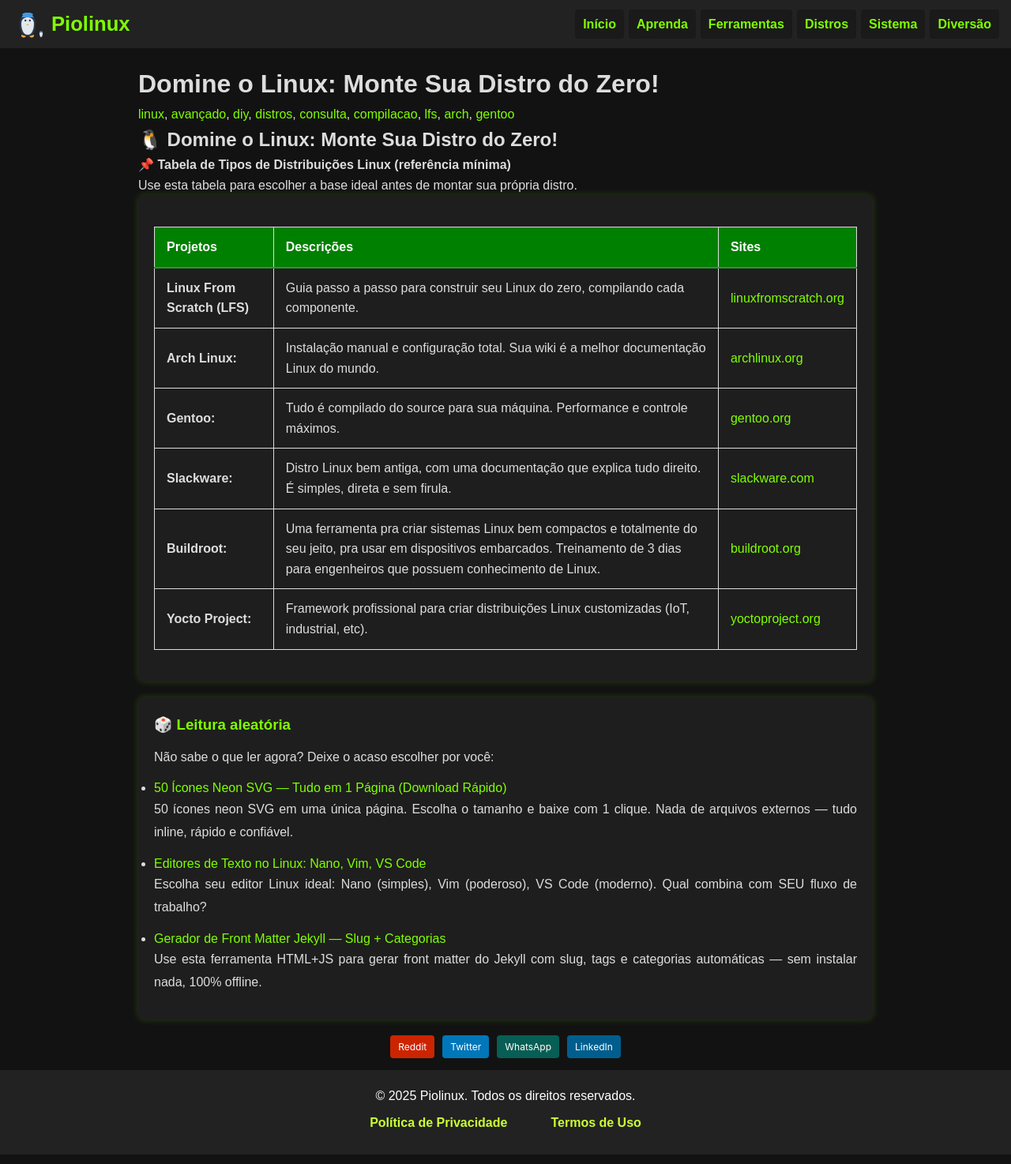
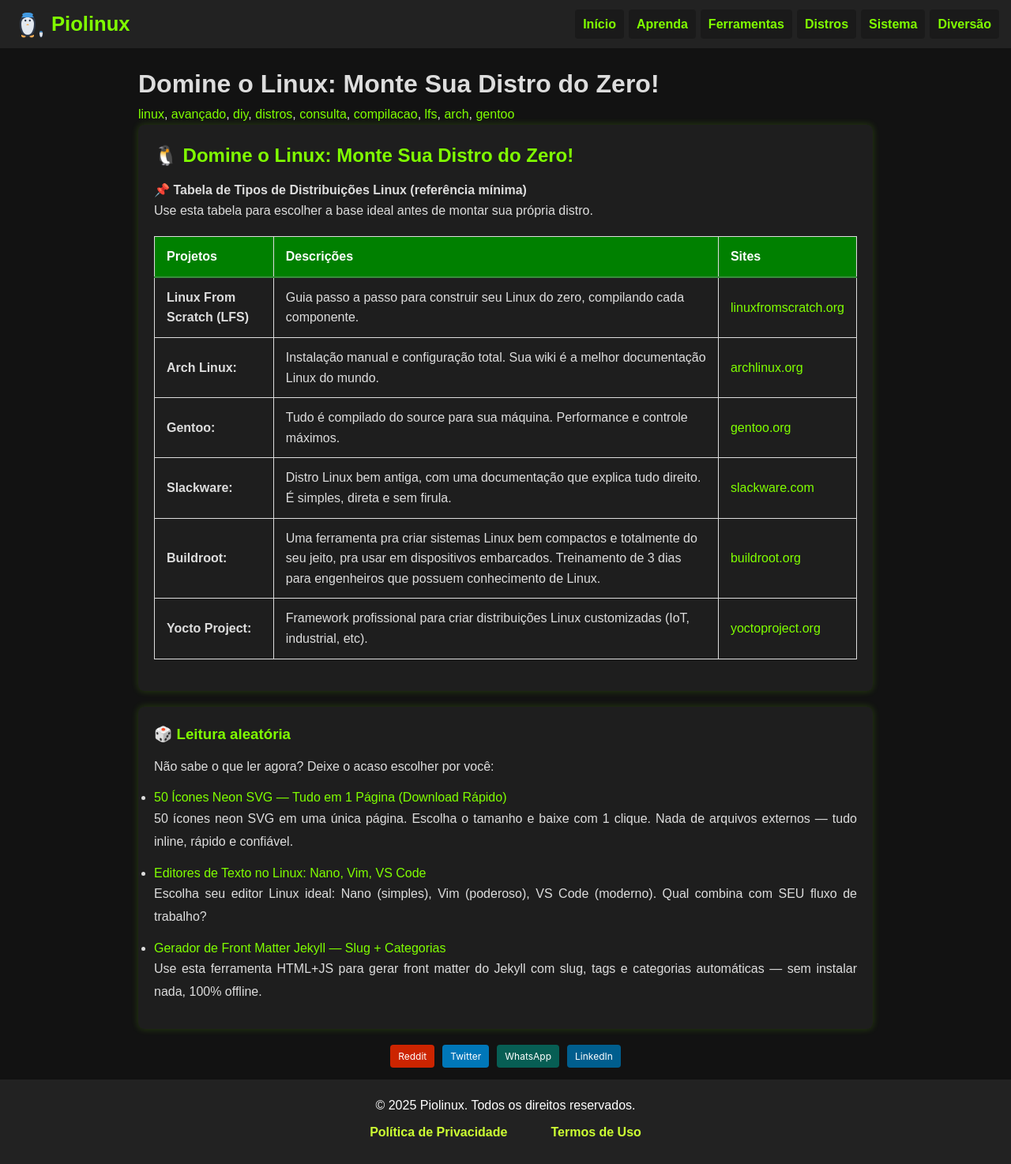
Before and after one commit to Piolinux/piolinux-site, a Jekyll site: the page built from _pages/distros/distros-avancado.md, in a window 1280 px wide. Shown: the whole page at 79% size. Built offline with Jekyll 4.4.1, drawn with Linux system fonts in a browser that asks for light colours.

Commit message:
Update distros-avancado.md

```diff
--- a/_pages/distros/distros-avancado.md
+++ b/_pages/distros/distros-avancado.md
@@ -17,16 +17,18 @@ permalink: /distros/avancado/
 ---
 
 
+
+
+
+
+<section>
+
 <h2>🐧 Domine o Linux: Monte Sua Distro do Zero!</h2>
 
 <div>
   <strong>📌 Tabela de Tipos de Distribuições Linux (referência mínima)</strong><br>
   Use esta tabela para escolher a base ideal antes de montar sua própria distro.
 </div>
-
-
-
-<section>
 
 
 
```
